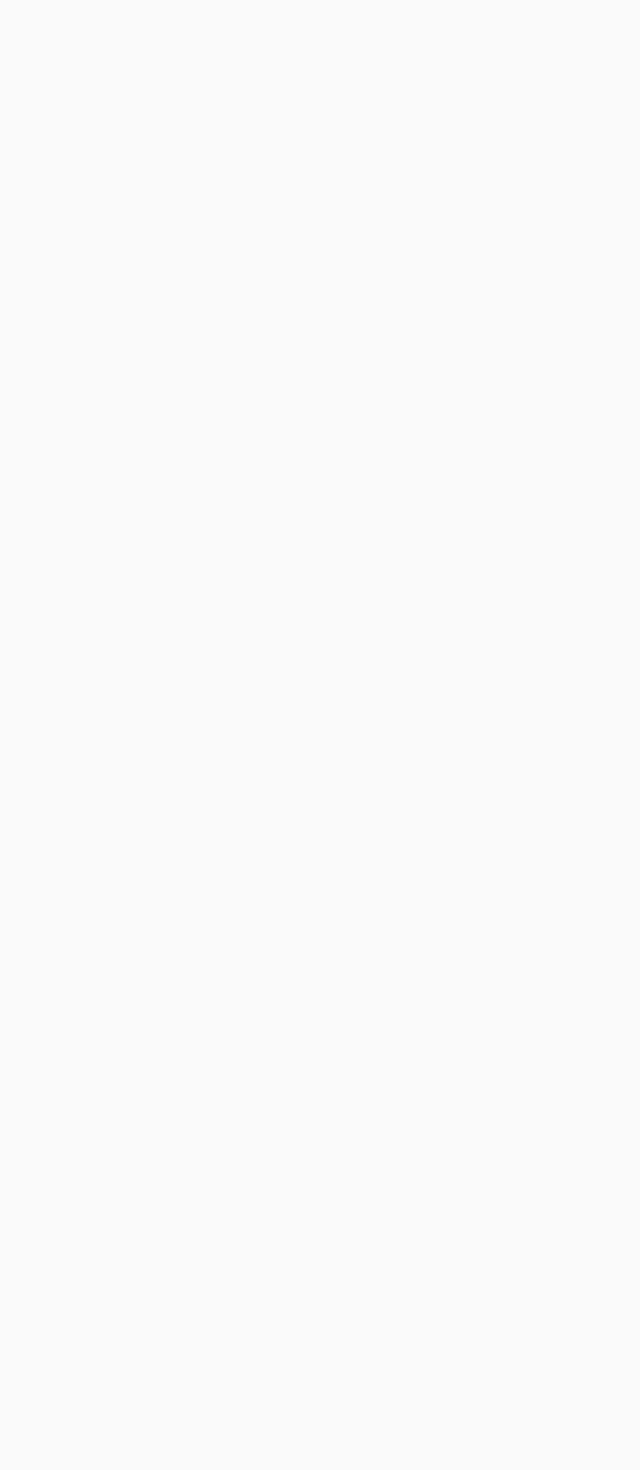
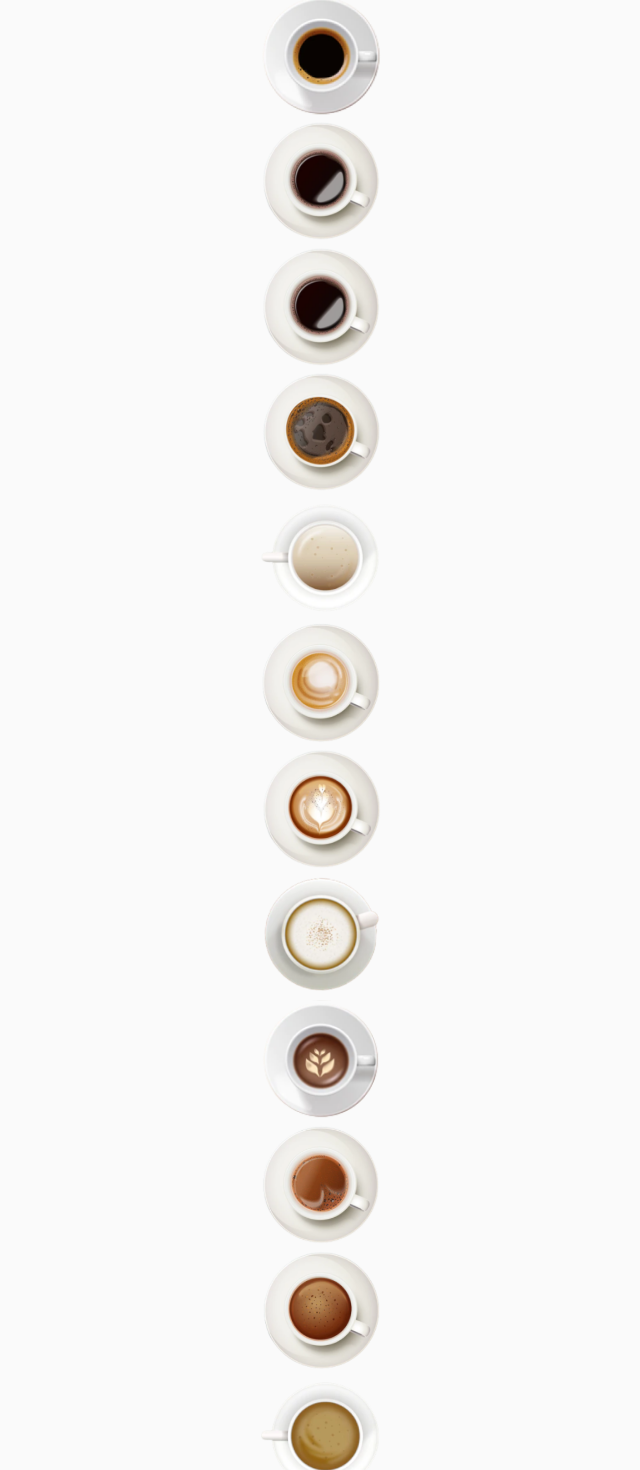
Before and after one commit to andrewgerez/coffee-delivery, a React (Vite) app: page / in a window 1280 px wide. Shown: the part 580-2050 px from the top of the page, without its empty margins (319-959 px from the left). Before the commit the page ends 800 px from the top, so only its background shows below. Built offline with nearby package versions, Linux system fonts and the light colour scheme; data requests are answered from the project's data file.

Commit message:
feat: coffees map

```diff
--- a/db.json
+++ b/db.json
@@ -1,12 +1,12 @@
 {
-  "coffes": [
+  "coffees": [
     {
       "id": 1,
       "name": "Expresso Tradicional",
       "description": "O tradicional café feito com água quente e grãos moídos",
       "type": ["Tradicional"],
       "price": 9.9,
-      "highlight": "./assets/coffees/traditional.svg"
+      "highlight": "./src/assets/coffees/traditional.svg"
     },
     {
       "id": 2,
@@ -14,7 +14,7 @@
       "description": "Expresso diluído, menos intenso que o tradicional",
       "type": ["Tradicional"],
       "price": 9.9,
-      "highlight": "./assets/coffees/american.svg"
+      "highlight": "./src/assets/coffees/american.svg"
     },
     {
       "id": 3,
@@ -22,7 +22,7 @@
       "description": "Café expresso tradicional com espuma cremosa",
       "type": ["Tradicional"],
       "price": 9.9,
-      "highlight": "./assets/coffees/creamy.svg"
+      "highlight": "./src/assets/coffees/creamy.svg"
     },
     {
       "id": 4,
@@ -30,7 +30,7 @@
       "description": "Bebida preparada com café expresso e cubos de gelo",
       "type": ["Tradicional", "Gelado"],
       "price": 9.9,
-      "highlight": "./assets/coffees/cold.svg"
+      "highlight": "./src/assets/coffees/cold.svg"
     },
     {
       "id": 5,
@@ -38,7 +38,7 @@
       "description": "Meio a meio de expresso tradicional com leite vaporizado",
       "type": ["Tradicional", "Com leite"],
       "price": 9.9,
-      "highlight": "./assets/coffees/coffee-with-milk.svg"
+      "highlight": "./src/assets/coffees/coffee-with-milk.svg"
     },
     {
       "id": 6,
@@ -46,7 +46,7 @@
       "description": "Uma dose de café expresso com o dobro de leite e espuma cremosa",
       "type": ["Tradicional", "Com leite"],
       "price": 9.9,
-      "highlight": "./assets/coffees/latte.svg"
+      "highlight": "./src/assets/coffees/latte.svg"
     },
 
     {
@@ -55,7 +55,7 @@
       "description": "Bebida com canela feita de doses iguais de café, leite e espuma",
       "type": ["Tradicional", "Com leite"],
       "price": 9.9,
-      "highlight": "./assets/coffees/capuccino.svg"
+      "highlight": "./src/assets/coffees/capuccino.svg"
     },
     {
       "id": 8,
@@ -63,7 +63,7 @@
       "description": "Café expresso misturado com um pouco de leite quente e espuma",
       "type": ["Tradicional", "Com leite"],
       "price": 9.9,
-      "highlight": "./assets/coffees/macchiato.svg"
+      "highlight": "./src/assets/coffees/macchiato.svg"
     },
     {
       "id": 9,
@@ -71,7 +71,7 @@
       "description": "Café expresso com calda de chocolate, pouco leite e espuma",
       "type": ["Tradicional", "Com leite"],
       "price": 9.9,
-      "highlight": "./assets/coffees/mocaccino.svg"
+      "highlight": "./src/assets/coffees/mocaccino.svg"
     },
     {
       "id": 10,
@@ -79,7 +79,7 @@
       "description": "Bebida feita com chocolate dissolvido no leite quente e café",
       "type": ["Tradicional", "Com leite"],
       "price": 9.9,
-      "highlight": "./assets/coffees/hot-chocolate.svg"
+      "highlight": "./src/assets/coffees/hot-chocolate.svg"
     },
     {
       "id": 11,
@@ -87,7 +87,7 @@
       "description": "Drink gelado de café expresso com rum, creme de leite e hortelã",
       "type": ["Tradicional", "Alcoólico", "Gelado"],
       "price": 9.9,
-      "highlight": "./assets/coffees/cuban.svg"
+      "highlight": "./src/assets/coffees/cuban.svg"
     },
     {
       "id": 12,
@@ -95,7 +95,7 @@
       "description": "Bebida adocicada preparada com café e leite de coco",
       "type": ["Especial"],
       "price": 9.9,
-      "highlight": "./assets/coffees/hawaiian.svg"
+      "highlight": "./src/assets/coffees/hawaiian.svg"
     },
     {
       "id": 13,
@@ -103,7 +103,7 @@
       "description": "Bebida preparada com grãos de café árabe e especiarias",
       "type": ["Especial"],
       "price": 9.9,
-      "highlight": "./assets/coffees/arabian.svg"
+      "highlight": "./src/assets/coffees/arabian.svg"
     },
     {
       "id": 14,
@@ -111,7 +111,7 @@
       "description": "Bebida a base de café, uísque irlandês, açúcar e chantilly",
       "type": ["Especial", "Alcoólico"],
       "price": 9.9,
-      "highlight": "./assets/coffees/irish.svg"
+      "highlight": "./src/assets/coffees/irish.svg"
     }
   ]
 }
--- a/package.json
+++ b/package.json
@@ -5,7 +5,7 @@
   "type": "module",
   "scripts": {
     "dev": "vite",
-    "dev:server": "json-server db.json -w -d 500",
+    "dev:server": "json-server db.json -w -d 250",
     "build": "tsc && vite build",
     "lint": "eslint . --ext ts,tsx --report-unused-disable-directives --max-warnings 0",
     "preview": "vite preview"
--- /dev/null
+++ b/src/interfaces/index.ts
@@ -0,0 +1,8 @@
+export interface Coffee {
+  id: number;
+  name: string;
+  description: string;
+  type: string[];
+  price: number;
+  highlight: string;
+}
--- a/src/pages/Home/index.tsx
+++ b/src/pages/Home/index.tsx
@@ -1,10 +1,26 @@
+import * as S from './styles';
 import { Introduction } from '../../components/Introduction';
-import * as S from './styles';
+import { Coffee } from '../../interfaces';
+import { useEffect, useState } from 'react';
+import { api } from '../../lib/axios';
 
 export const Home = () => {
+  const [coffees, setCoffees] = useState<Coffee[]>();
+
+  useEffect(() => {
+    api.get('/coffees').then(response => {
+      setCoffees(response.data);
+    })
+  }, []);
+
   return (
     <S.HomeContainer>
       <Introduction />
+      {coffees?.map((coffee) => (
+        <div key={coffee.id}>
+          <img src={coffee.highlight} alt="" />
+        </div>
+      ))}
     </S.HomeContainer>
   )
 }
```
